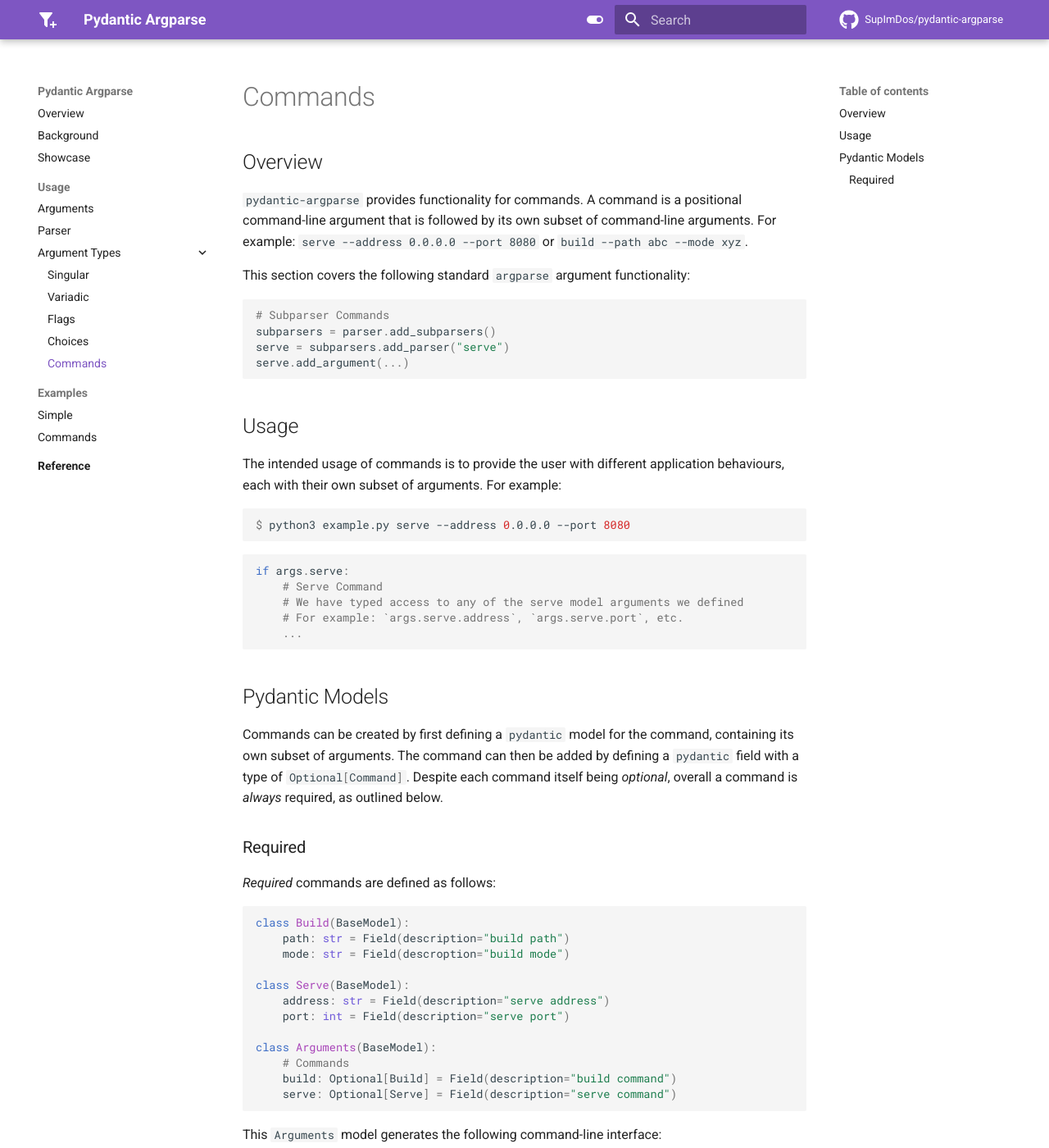
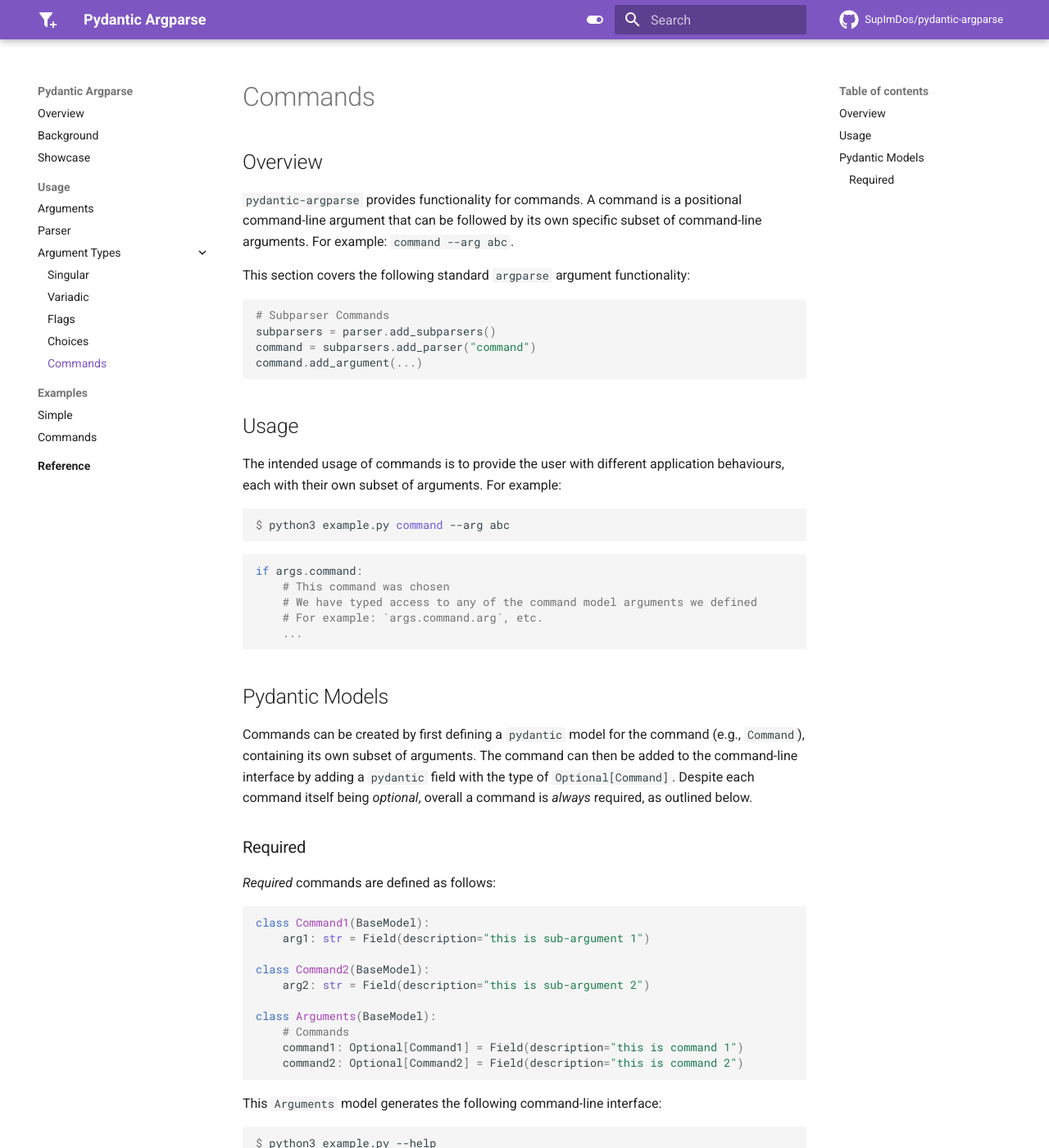
Before and after one commit to SupImDos/pydantic-argparse, an MkDocs documentation site: the page built from docs/usage/argument_types/commands.md, in a window 1280 px wide and 1400 px high. Shown: the whole window at 82% size. Built offline with MkDocs 1.6.1 and Material for MkDocs 9.7.7, drawn with Linux system fonts in a browser that asks for light colours; comment, search, counter and statistics services are not loaded; some of the changed text lies outside the part shown.

Commit message:
Refine documentation wording

````diff
--- a/docs/usage/argument_types/commands.md
+++ b/docs/usage/argument_types/commands.md
@@ -1,16 +1,15 @@
 ## Overview
 `pydantic-argparse` provides functionality for commands. A command is a
-positional command-line argument that is followed by its own subset of
-command-line arguments. For example: `serve --address 0.0.0.0 --port 8080` or
-`build --path abc --mode xyz`.
+positional command-line argument that can be followed by its own specific
+subset of command-line arguments. For example: `command --arg abc`.
 
 This section covers the following standard `argparse` argument functionality:
 
 ```python
 # Subparser Commands
 subparsers = parser.add_subparsers()
-serve = subparsers.add_parser("serve")
-serve.add_argument(...)
+command = subparsers.add_parser("command")
+command.add_argument(...)
 ```
 
 ## Usage
@@ -18,89 +17,84 @@
 application behaviours, each with their own subset of arguments. For example:
 
 ```console
-$ python3 example.py serve --address 0.0.0.0 --port 8080
+$ python3 example.py command --arg abc
 ```
 
 ```python
-if args.serve:
-    # Serve Command
-    # We have typed access to any of the serve model arguments we defined
-    # For example: `args.serve.address`, `args.serve.port`, etc.
+if args.command:
+    # This command was chosen
+    # We have typed access to any of the command model arguments we defined
+    # For example: `args.command.arg`, etc.
     ...
 ```
 
 ## Pydantic Models
-Commands can be created by first defining a `pydantic` model for the command,
-containing its own subset of arguments. The command can then be added by
-defining a `pydantic` field with a type of `:::python Optional[Command]`.
-Despite each command itself being *optional*, overall a command is *always*
-required, as outlined below.
+Commands can be created by first defining a `pydantic` model for the command
+(e.g., `Command`), containing its own subset of arguments. The command can then
+be added to the command-line interface by adding a `pydantic` field with the
+type of `Optional[Command]`. Despite each command itself being *optional*,
+overall a command is *always* required, as outlined below.
 
 ### Required
 *Required* commands are defined as follows:
 
 ```python
-class Build(BaseModel):
-    path: str = Field(description="build path")
-    mode: str = Field(descroption="build mode")
+class Command1(BaseModel):
+    arg1: str = Field(description="this is sub-argument 1")
 
-class Serve(BaseModel):
-    address: str = Field(description="serve address")
-    port: int = Field(description="serve port")
+class Command2(BaseModel):
+    arg2: str = Field(description="this is sub-argument 2")
 
 class Arguments(BaseModel):
     # Commands
-    build: Optional[Build] = Field(description="build command")
-    serve: Optional[Serve] = Field(description="serve command")
+    command1: Optional[Command1] = Field(description="this is command 1")
+    command2: Optional[Command2] = Field(description="this is command 2")
 ```
 
 This `Arguments` model generates the following command-line interface:
 
 ```console
 $ python3 example.py --help
-usage: example.py [-h] {build,serve} ...
+usage: example.py [-h] {command1,command2} ...
 
 commands:
-  {build,serve}
-    build        build command
-    serve        serve command
+  {command1,command2}
+    command1           this is command 1
+    command2           this is command 2
 
 help:
-  -h, --help     show this help message and exit
+  -h, --help           show this help message and exit
 ```
 
 This `Arguments` model also generates command-line interfaces for each of its
 commands:
 
 ```console
-$ python3 example.py build --help
-usage: example.py build [-h] --path PATH --mode MODE
+$ python3 example.py command1 --help
+usage: example.py command1 [-h] --arg1 ARG1
 
 required arguments:
-  --path PATH  build path
-  --mode MODE  build mode
+  --arg1 ARG1  this is sub-argument 1
 
 help:
   -h, --help   show this help message and exit
 ```
 
 ```console
-$ python3 example.py serve --help
-usage: example.py serve [-h] --address ADDRESS --port PORT
+$ python3 example.py command2 --help
+usage: example.py command2 [-h] --arg2 ARG2
 
 required arguments:
-  --address ADDRESS  serve address
-  --port PORT        serve port
+  --arg2 ARG2  this is sub-argument 2
 
 help:
-  -h, --help         show this help message and exit
+  -h, --help   show this help message and exit
 ```
 
 Outcomes:
 
-* Providing arguments of `build --path abc --mode xyz` will set `args.build`
-  to `:::python Build(path="abc", mode="xyz")`, and `args.serve` to `None`.
-* Providing arguments of `serve --address 127.0.0.1 --port 8080` will set
-  `args.serve` to `:::python Serve(address="127.0.0.1", port=8080)`, and
-  `args.build` to `None`.
+* Providing arguments of `command1 --arg1 abc` will set `args.command1` to
+  to `:::python Command1(arg1="abc")`, and `args.command2` to `None`.
+* Providing arguments of `command2 --arg2 xyz` will set `args.command2` to
+  to `:::python Command2(arg2="xyz")`, and `args.command1` to `None`.
 * Commands cannot be omitted.
````
Also changed, not shown: docs/usage/argument_types/choices.md (+2 -2 lines), docs/usage/argument_types/flags.md (+3 -3 lines).
